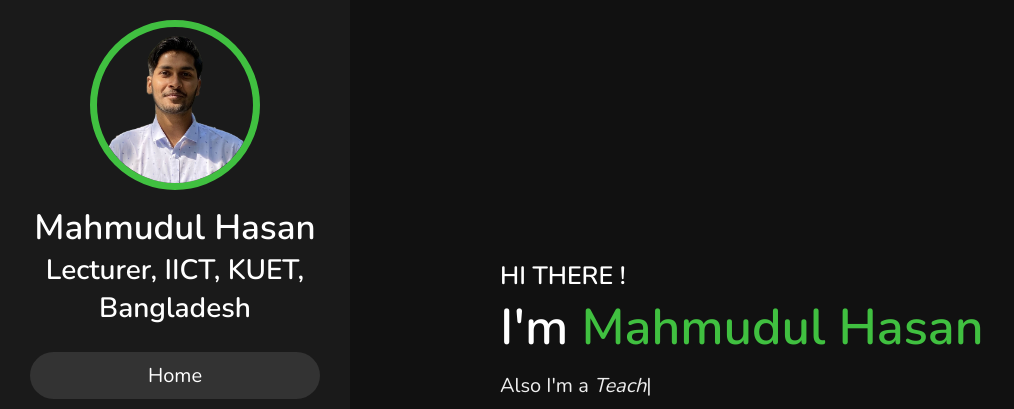
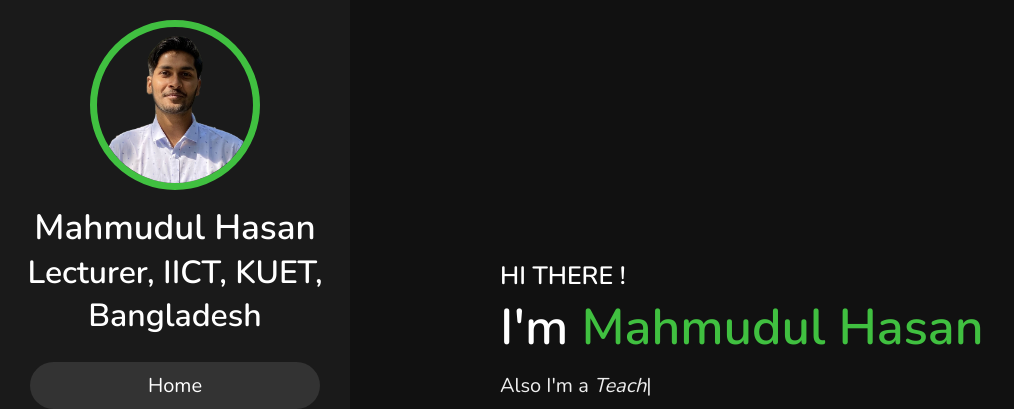
Before and after one commit to Munna015/Portfolio, a plain HTML site: page index.html in a window 1280 px wide. Shown: the top 409 px of the page, without its empty margins (0-1014 px from the left). Drawn offline with nearby package versions, Linux system fonts and the light colour scheme; a script that the page names is missing.

Commit message:
Update style.css

```diff
--- a/style.css
+++ b/style.css
@@ -109,7 +109,7 @@ header .user .name{
 }
 
 header .user .name1{
-    font-size: 2.8rem;
+    font-size: 3.2rem;
     color:#fff;
 }
 
```
